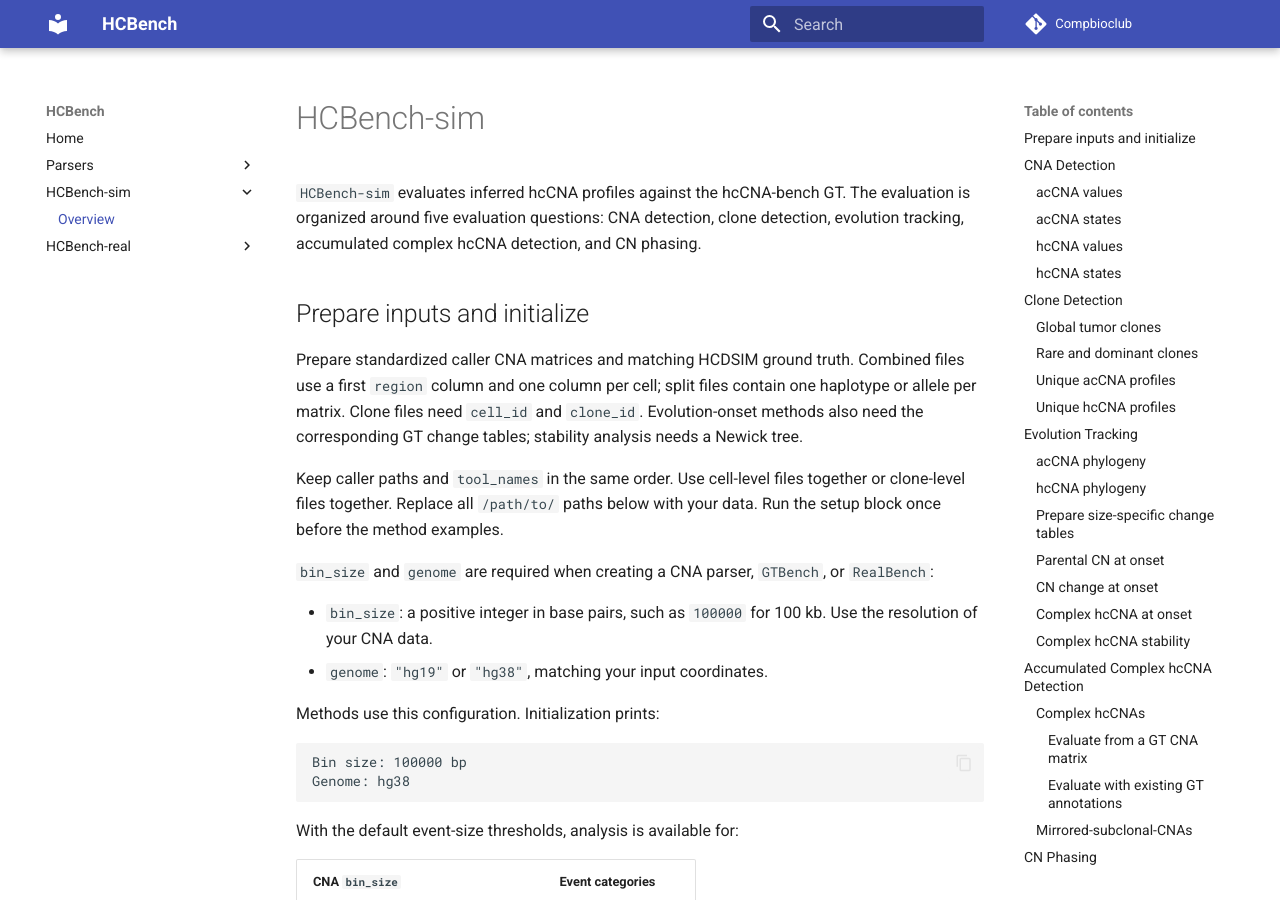
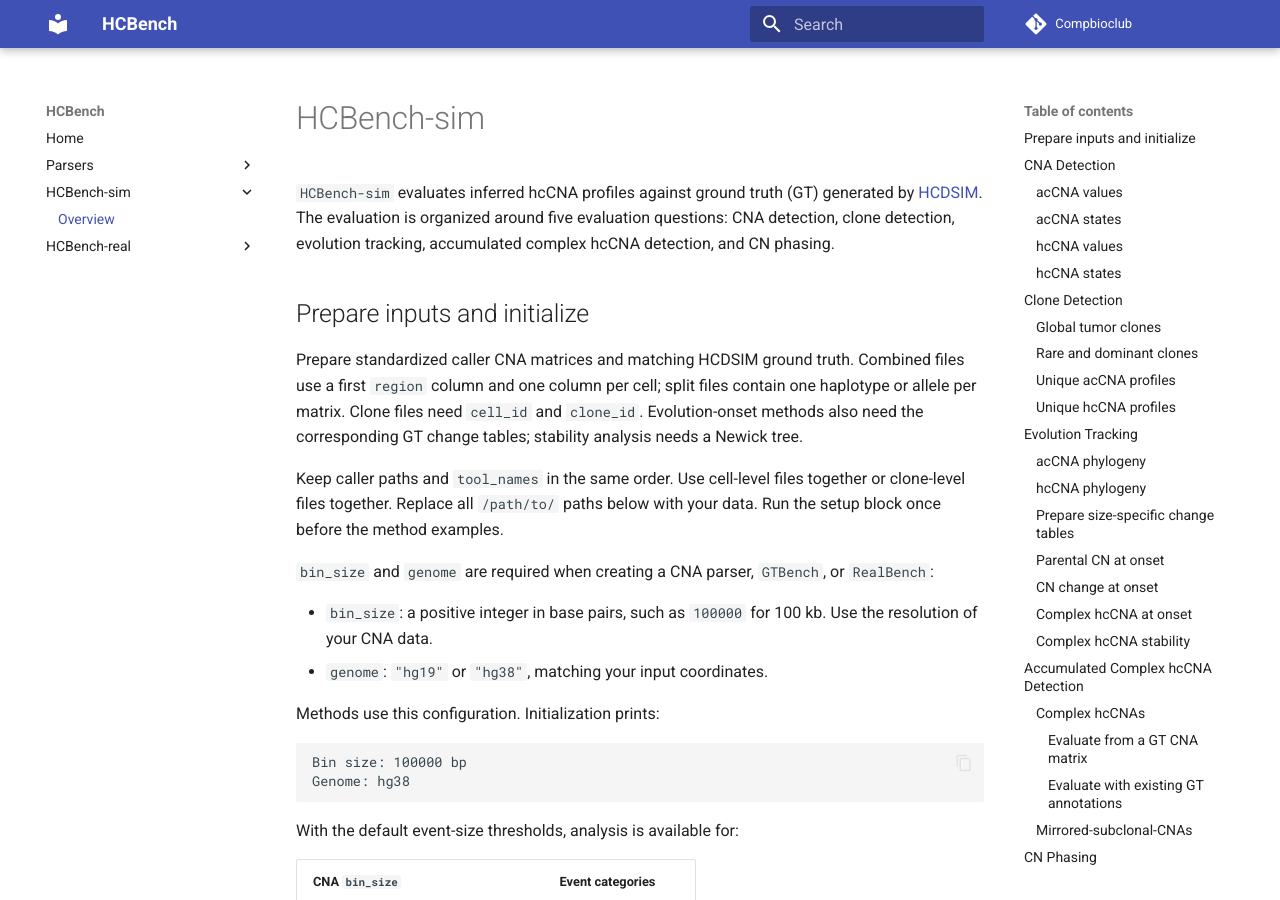
Before and after one commit to compbioclub/HCBench, an MkDocs documentation site: the page built from docs/gtbench/index.md, in a window 1280 px wide and 900 px high. Built offline with MkDocs 1.6.1 and Material for MkDocs 9.7.7, drawn with Linux system fonts in a browser that asks for light colours.

```diff
--- a/docs/gtbench/index.md
+++ b/docs/gtbench/index.md
@@ -1,6 +1,6 @@
 # HCBench-sim
 
-`HCBench-sim` evaluates inferred hcCNA profiles against the hcCNA-bench GT. The evaluation is organized around five evaluation questions: CNA detection, clone detection, evolution tracking, accumulated complex hcCNA detection, and CN phasing.
+`HCBench-sim` evaluates inferred hcCNA profiles against ground truth (GT) generated by [HCDSIM](https://github.com/BioThinkLab/HCDSIM). The evaluation is organized around five evaluation questions: CNA detection, clone detection, evolution tracking, accumulated complex hcCNA detection, and CN phasing.
 
 ## Prepare inputs and initialize
 
```
Also changed, not shown: README.md (+4 -0 lines), docs/parsers/gt.md (+1 -1 lines), 1 other file.
